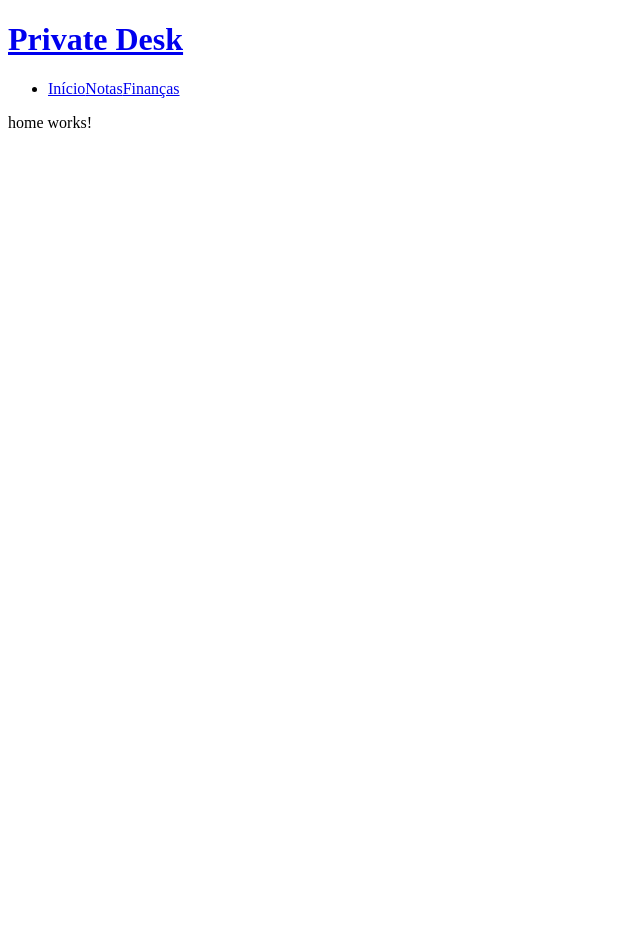
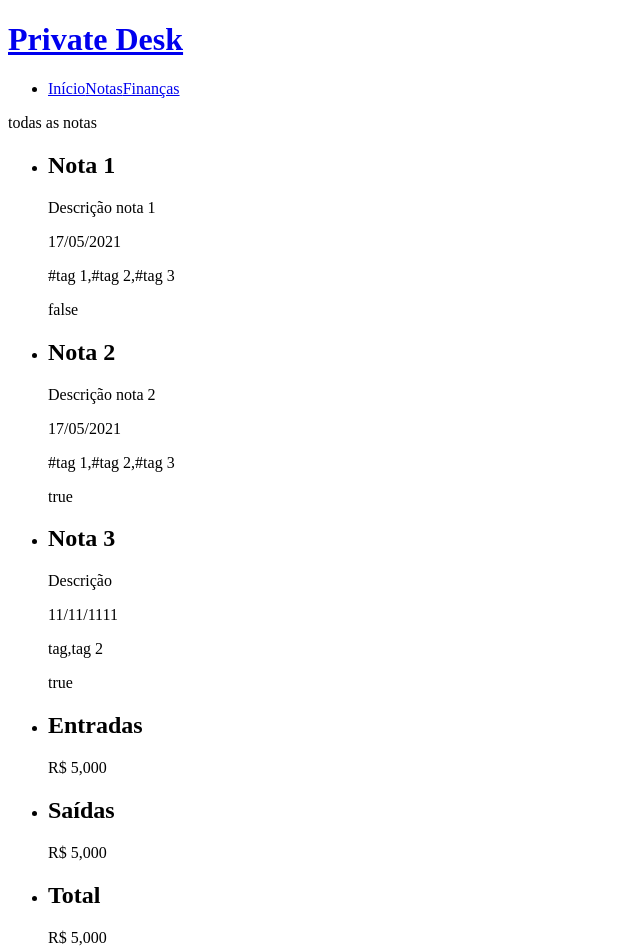
Before and after one commit to lucianesantcs/privateDesk, an Angular app: page / in a window 1280 px wide. Shown: the top 952 px of the page, without its empty margins (0-640 px from the left). Before the commit the page ends 800 px from the top, so only its background shows below. Built offline with nearby package versions, Linux system fonts and the light colour scheme; data requests are answered from the project's data file.

Commit message:
refactor: adicionado todas as notas e resultado de finanças no componente home

```diff
--- a/src/app/finances/finances.module.ts
+++ b/src/app/finances/finances.module.ts
@@ -11,9 +11,9 @@ import { FinancesRoutingModule } from './finances.routing.module';
 import { FinanceResultsComponent } from './components/finance-results/finance-results.component';
 
 @NgModule({
+    declarations: [FinancesComponent, AddFinancesComponent, AllFinancesComponent, FinanceComponent, FinancesHeaderComponent, FinanceResultsComponent],
     imports: [CommonModule, FormsModule, FinancesRoutingModule],
-    exports: [FinancesComponent, AllFinancesComponent, FinanceComponent],
-    declarations: [FinancesComponent, AddFinancesComponent, AllFinancesComponent, FinanceComponent, FinancesHeaderComponent, FinanceResultsComponent],
+    exports: [FinancesComponent, AllFinancesComponent, FinanceComponent, FinanceResultsComponent],
     providers: [],
 })
 export class FinancesModule { }
--- a/src/app/home/home.component.html
+++ b/src/app/home/home.component.html
@@ -1 +1,2 @@
-<p>home works!</p>
+<app-all-notes></app-all-notes>
+<app-finance-results></app-finance-results>
```
